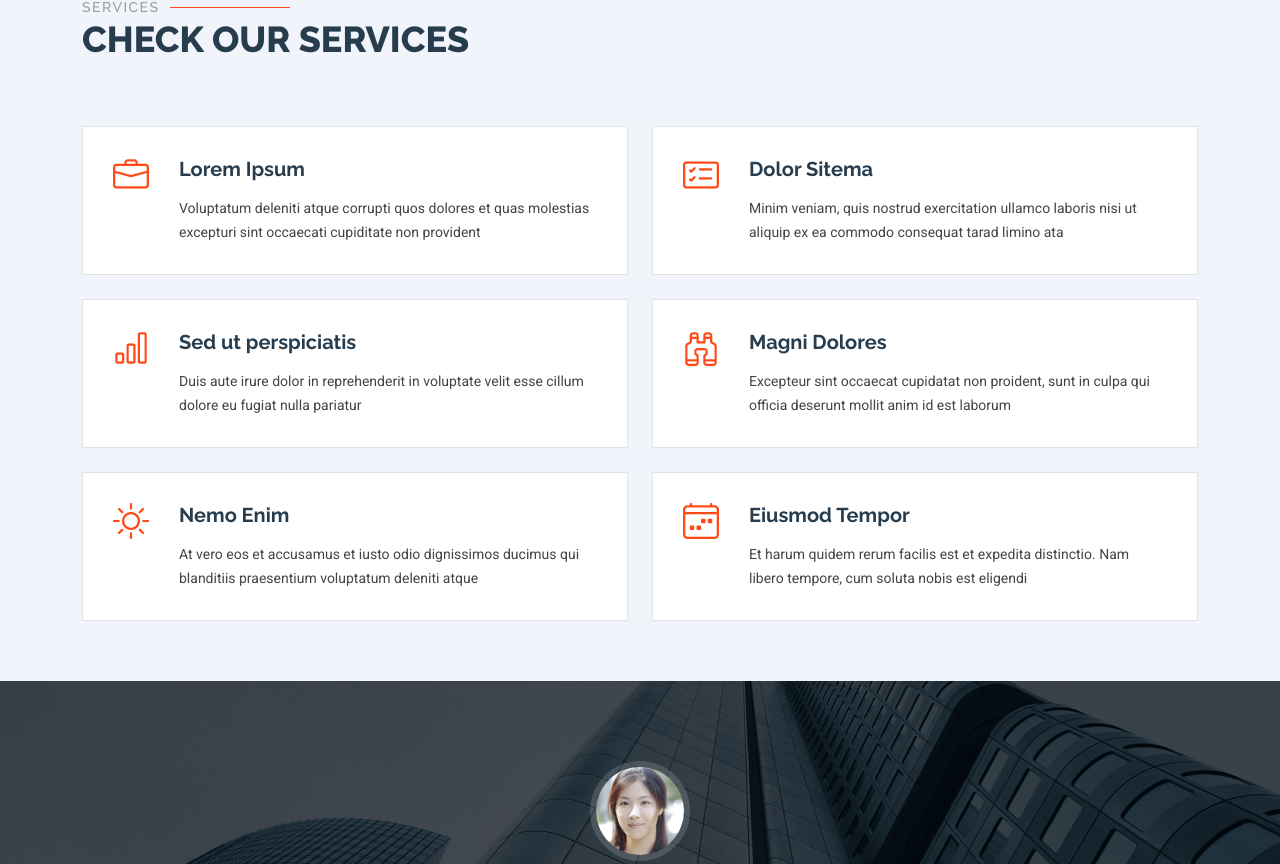
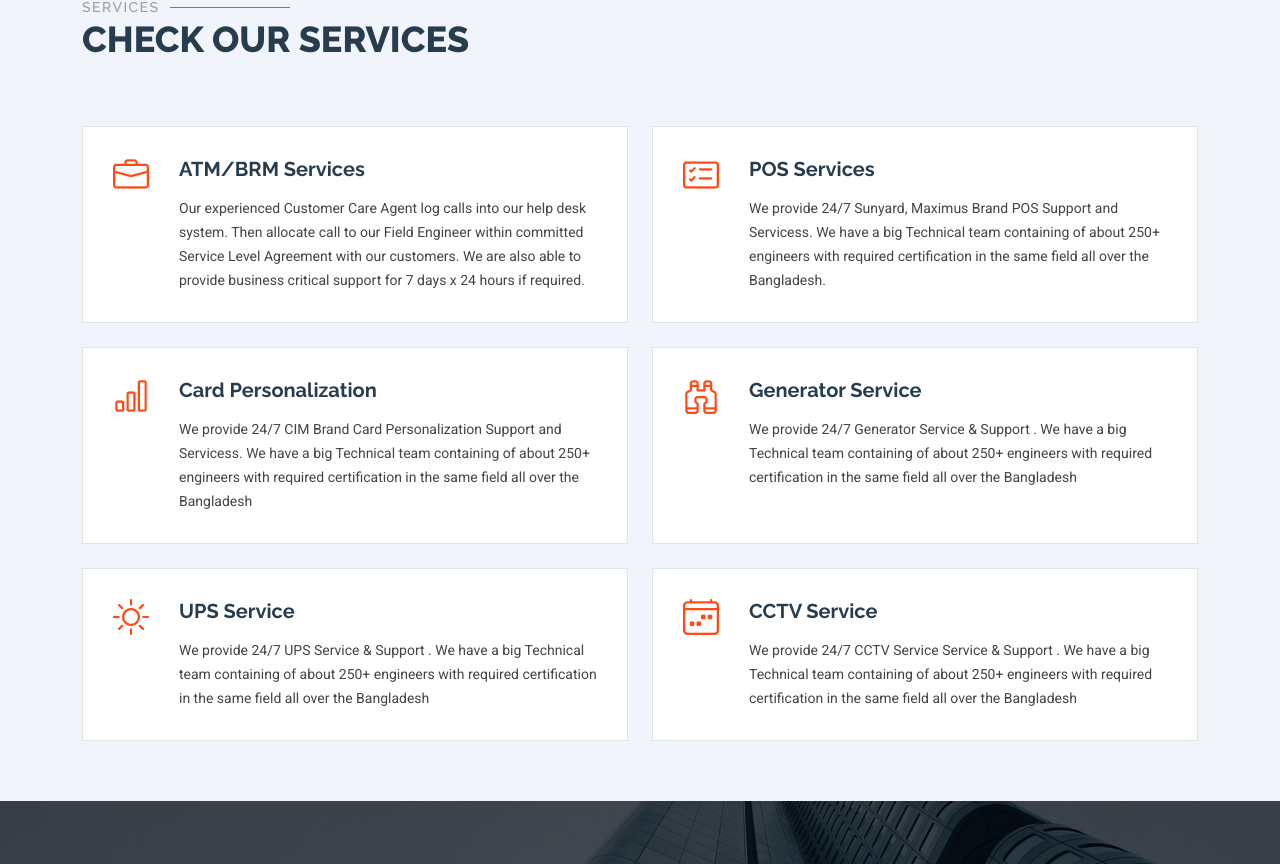
Before and after one commit to ruku24/prime, a plain HTML site: page index.html in a window 1280 px wide. Shown: the part 3898-4762 px from the top of the page. Drawn offline with Linux system fonts and the light colour scheme; animation ran at ten frames a second.

Commit message:
service update

```diff
--- a/index.html
+++ b/index.html
@@ -516,8 +516,8 @@
             <div class="service-item d-flex position-relative h-100">
               <i class="bi bi-briefcase icon flex-shrink-0"></i>
               <div>
-                <h4 class="title"><a href="#" class="stretched-link">Lorem Ipsum</a></h4>
-                <p class="description">Voluptatum deleniti atque corrupti quos dolores et quas molestias excepturi sint occaecati cupiditate non provident</p>
+                <h4 class="title"><a href="#" class="stretched-link">ATM/BRM Services</a></h4>
+                <p class="description">Our experienced Customer Care Agent log calls into our help desk system. Then allocate call to our Field Engineer within committed Service Level Agreement with our customers. We are also able to provide business critical support for 7 days x 24 hours if required.</p>
               </div>
             </div>
           </div><!-- End Service Item -->
@@ -526,8 +526,8 @@
             <div class="service-item d-flex position-relative h-100">
               <i class="bi bi-card-checklist icon flex-shrink-0"></i>
               <div>
-                <h4 class="title"><a href="#" class="stretched-link">Dolor Sitema</a></h4>
-                <p class="description">Minim veniam, quis nostrud exercitation ullamco laboris nisi ut aliquip ex ea commodo consequat tarad limino ata</p>
+                <h4 class="title"><a href="#" class="stretched-link">POS Services</a></h4>
+                <p class="description">We provide 24/7 Sunyard, Maximus Brand POS Support and Servicess. We have a big Technical team containing of about 250+ engineers with required certification in the same field all over the Bangladesh.</p>
               </div>
             </div>
           </div><!-- End Service Item -->
@@ -536,8 +536,8 @@
             <div class="service-item d-flex position-relative h-100">
               <i class="bi bi-bar-chart icon flex-shrink-0"></i>
               <div>
-                <h4 class="title"><a href="#" class="stretched-link">Sed ut perspiciatis</a></h4>
-                <p class="description">Duis aute irure dolor in reprehenderit in voluptate velit esse cillum dolore eu fugiat nulla pariatur</p>
+                <h4 class="title"><a href="#" class="stretched-link">Card Personalization</a></h4>
+                <p class="description">We provide 24/7 CIM Brand Card Personalization Support and Servicess. We have a big Technical team containing of about 250+ engineers with required certification in the same field all over the Bangladesh</p>
               </div>
             </div>
           </div><!-- End Service Item -->
@@ -546,8 +546,8 @@
             <div class="service-item d-flex position-relative h-100">
               <i class="bi bi-binoculars icon flex-shrink-0"></i>
               <div>
-                <h4 class="title"><a href="#" class="stretched-link">Magni Dolores</a></h4>
-                <p class="description">Excepteur sint occaecat cupidatat non proident, sunt in culpa qui officia deserunt mollit anim id est laborum</p>
+                <h4 class="title"><a href="#" class="stretched-link">Generator Service</a></h4>
+                <p class="description">We provide 24/7 Generator Service & Support . We have a big Technical team containing of about 250+ engineers with required certification in the same field all over the Bangladesh</p>
               </div>
             </div>
           </div><!-- End Service Item -->
@@ -556,8 +556,8 @@
             <div class="service-item d-flex position-relative h-100">
               <i class="bi bi-brightness-high icon flex-shrink-0"></i>
               <div>
-                <h4 class="title"><a href="#" class="stretched-link">Nemo Enim</a></h4>
-                <p class="description">At vero eos et accusamus et iusto odio dignissimos ducimus qui blanditiis praesentium voluptatum deleniti atque</p>
+                <h4 class="title"><a href="#" class="stretched-link">UPS Service</a></h4>
+                <p class="description">We provide 24/7 UPS Service & Support . We have a big Technical team containing of about 250+ engineers with required certification in the same field all over the Bangladesh</p>
               </div>
             </div>
           </div><!-- End Service Item -->
@@ -566,8 +566,8 @@
             <div class="service-item d-flex position-relative h-100">
               <i class="bi bi-calendar4-week icon flex-shrink-0"></i>
               <div>
-                <h4 class="title"><a href="#" class="stretched-link">Eiusmod Tempor</a></h4>
-                <p class="description">Et harum quidem rerum facilis est et expedita distinctio. Nam libero tempore, cum soluta nobis est eligendi</p>
+                <h4 class="title"><a href="#" class="stretched-link">CCTV Service</a></h4>
+                <p class="description">We provide 24/7 CCTV Service Service & Support . We have a big Technical team containing of about 250+ engineers with required certification in the same field all over the Bangladesh</p>
               </div>
             </div>
           </div><!-- End Service Item -->
@@ -874,7 +874,7 @@
       <!-- Section Title -->
       <div class="container section-title" data-aos="fade-up">
         <h2>Team</h2>
-        <p>CHECK OUR TEAM</p>
+        <p>Our Honourable Management</p>
       </div><!-- End Section Title -->
 
       <div class="container">
```
Also changed, not shown: forms/Readme.txt (deleted).
